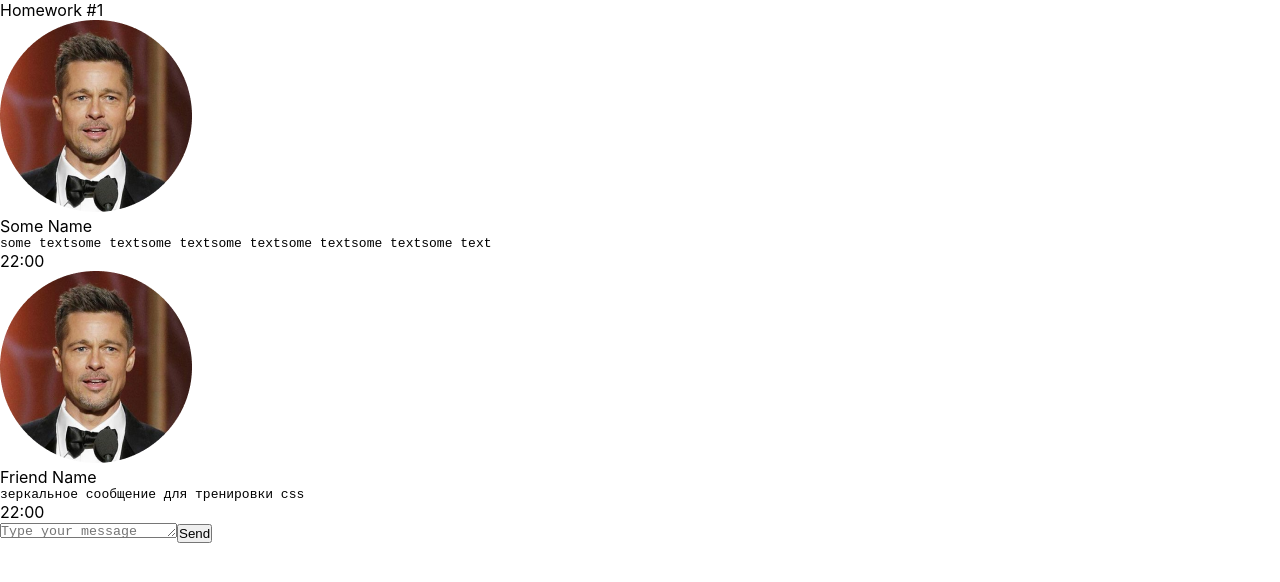
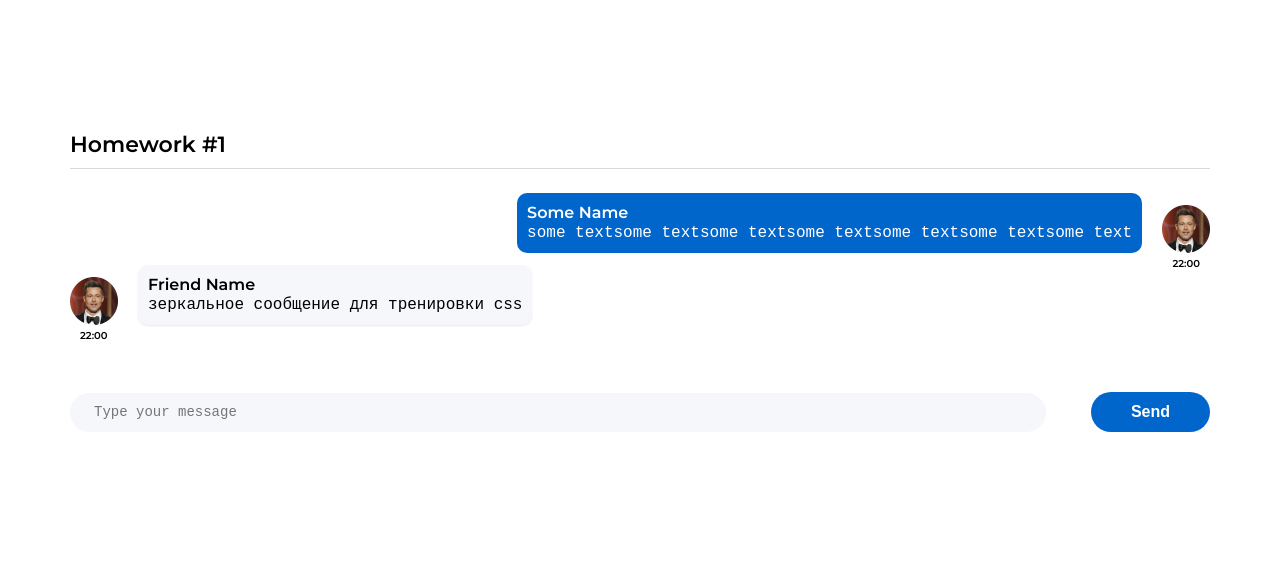
Before and after one commit to Ristretto1/Ignat_Tasks, a React (Create React App) app: page /#/ in a window 1280 px wide. Shown: the top 582 px of the page. Built offline with nearby package versions, Linux system fonts and the light colour scheme.

Commit message:
add: styles hw 1

```diff
--- a/public/index.html
+++ b/public/index.html
@@ -15,6 +15,9 @@
       user's mobile device or desktop. See https://developers.google.com/web/fundamentals/web-app-manifest/
     -->
     <link rel="manifest" href="%PUBLIC_URL%/manifest.json" />
+    <style>
+      @import url('https://fonts.googleapis.com/css2?family=Montserrat:wght@400;600&display=swap');
+    </style>
     <!--
       Notice the use of %PUBLIC_URL% in the tags above.
       It will be replaced with the URL of the `public` folder during the build.
--- a/src/s1-main/App.module.css
+++ b/src/s1-main/App.module.css
@@ -1,11 +1,19 @@
 .App {
     --header_height: 60px;
+    width: 1140px;
+    margin: 0 auto;
+    padding-top: 131px;
+    font-family: 'Montserrat', sans-serif;
 }
 
 .hw {
-
+    padding: 24px 0;
 }
 
 .hwTitle {
-
+    font-size: 22px;
+    line-height: 27px;
+    font-weight: bold;
+    padding-bottom: 10px;
+    border-bottom: 1px solid #D9D9D9;
 }
--- a/src/s2-homeworks/hw01/friend-message/FriendMessage.module.css
+++ b/src/s2-homeworks/hw01/friend-message/FriendMessage.module.css
@@ -1,17 +1,25 @@
 .friendMessage {
-
+    display: flex;
+    flex-direction: column;
 }
 
 .friendImageAndText {
-
+    display: flex;
+    gap: 20px;
+    align-items: end;
 }
 
 .friendImageAndText img {
-
+    width: 48px;
+    height: 48px;
 }
 
 .friendText {
-
+    background-color: #F5F7FB;
+    padding: 10px;
+    border-radius: 10px;
+    display: inline-block;
+    box-shadow: 0px 1px 2px 0px #1D21261A;
 }
 
 .friendText:after {
@@ -19,13 +27,21 @@
 }
 
 .friendName {
-
+    font-size: 16px;
+    font-weight: bold;
+    line-height: 20px;
 }
 
 .friendMessageText {
-
+    font-size: 16px;
+    line-height: 20px;
 }
 
 .friendTime {
-
+    font-size: 10px;
+    font-weight: bold;
+    line-height: 12px;
+    position: relative;
+    left: 10px;
+    top: 5px;
 }
--- a/src/s2-homeworks/hw01/message-sender/MessageSender.module.css
+++ b/src/s2-homeworks/hw01/message-sender/MessageSender.module.css
@@ -1,18 +1,39 @@
 .sendForm {
-
+    display: flex;
+    gap: 45px;
+    padding-top: 55px;
+    align-items: end;
 }
 
 .textarea {
-
+    display: inline-block;
+    width: 100%;
+    resize: none;
+    overflow: hidden;
+    background-color: #F5F7FB;
+    border: none;
+    border-radius: 20px;
+    padding: 11px 24px;
+    font-size: 14px;
+    line-height: 17px;
 }
 
 .button {
-
+    background: #0066CC;
+    border: none;
+    border-radius: 20px;
+    color: #FFFFFF;
+    font-weight: bold;
+    font-size: 16px;
+    line-height: 20px;
+    padding: 10px 40px;
+    height: 40px;
 }
 
 .button:hover {
 
 }
+
 .button:active {
 
 }
--- a/src/s2-homeworks/hw01/message/Message.module.css
+++ b/src/s2-homeworks/hw01/message/Message.module.css
@@ -1,17 +1,27 @@
 .message {
-
+    display: flex;
+    flex-direction: column;
+    align-items: end;
 }
 
 .imageAndText {
-
+    display: flex;
+    gap: 20px;
+    align-items: end;
 }
 
 .imageAndText img {
-
+    width: 48px;
+    height: 48px;
 }
 
 .text {
-
+    background-color: #0066CC;
+    color: #FFFFFF;
+    padding: 10px;
+    border-radius: 10px;
+    display: inline-block;
+    order: -1;
 }
 
 .text:after {
@@ -19,13 +29,21 @@
 }
 
 .name {
-
+    font-size: 16px;
+    font-weight: bold;
+    line-height: 20px;
 }
 
 .messageText {
-
+    font-size: 16px;
+    line-height: 20px;
 }
 
 .time {
-
+    font-size: 10px;
+    font-weight: bold;
+    line-height: 12px;
+    position: relative;
+    right: 10px;
+    top: 5px;
 }
--- a/src/s2-homeworks/hw01/message/Message.tsx
+++ b/src/s2-homeworks/hw01/message/Message.tsx
@@ -9,7 +9,6 @@ export type MessagePropsType = {
 
 // нужно отобразить приходящие данные
 const Message = (props: MessagePropsType) => {
-    console.log(props)
     return (
         <div id={'hw1-message-' + props.message.id} className={s.message}>
             <div className={s.imageAndText}>
```
